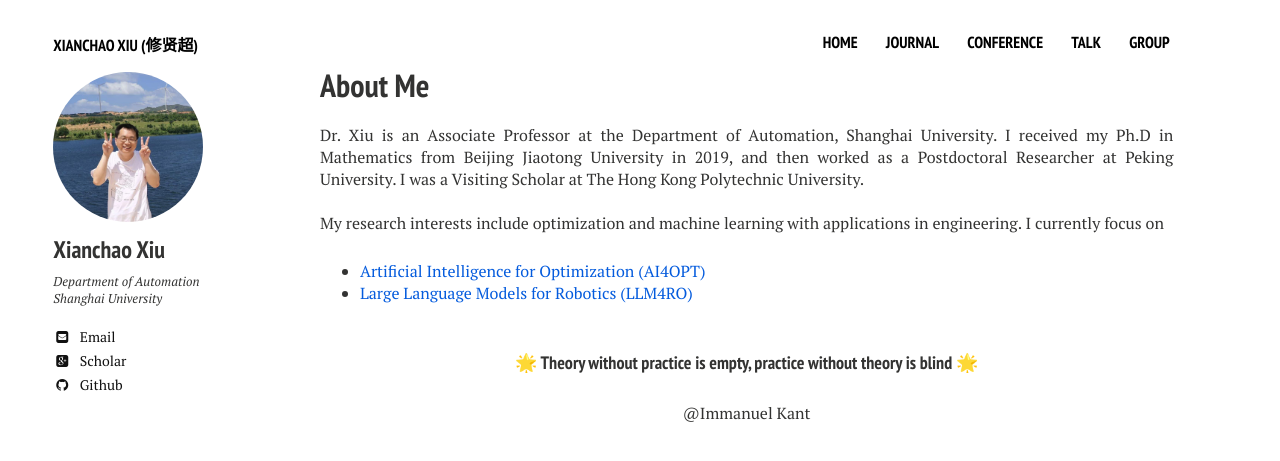
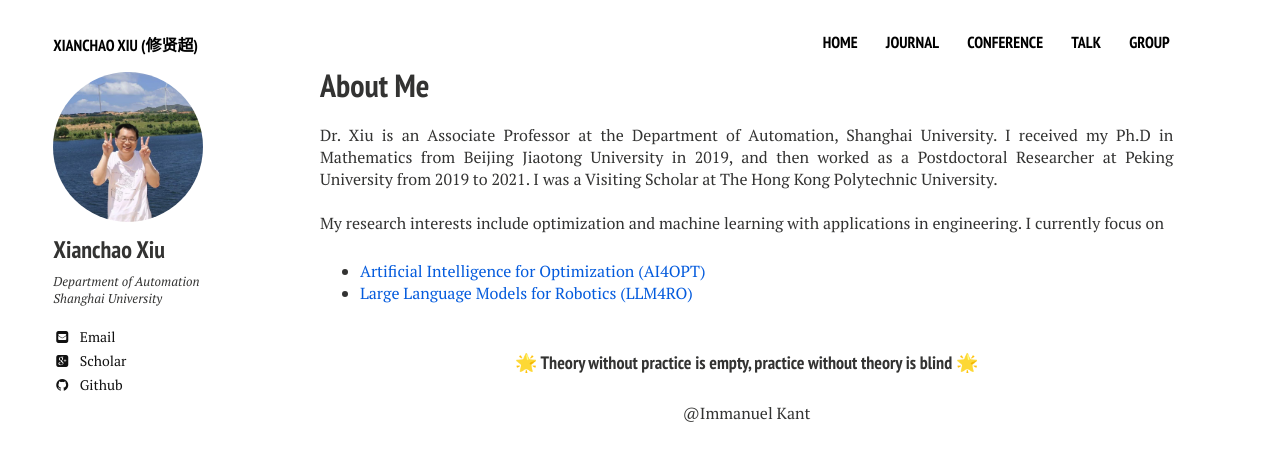
Before and after one commit to xianchaoxiu/xianchaoxiu.github.io, a Jekyll site: the page built from index.md, in a window 1280 px wide. Shown: the top 461 px of the page. Built offline with Jekyll 4.4.1, drawn with Linux system fonts in a browser that asks for light colours; nearby versions of some CDN libraries.

Commit message:
Update home2.html

```diff
--- a/_layouts/home2.html
+++ b/_layouts/home2.html
@@ -28,7 +28,7 @@
          <h1>About Me</h1>
          <p> Dr. Xiu is an Associate Professor at the Department of Automation, Shanghai University.
 
-		I received my Ph.D in Mathematics from Beijing Jiaotong University in 2019, and then worked as a Postdoctoral Researcher at Peking University.
+		I received my Ph.D in Mathematics from Beijing Jiaotong University in 2019, and then worked as a Postdoctoral Researcher at Peking University from 2019 to 2021.
 		I was a Visiting Scholar at The Hong Kong Polytechnic University. <br> <br>
 
 
```
